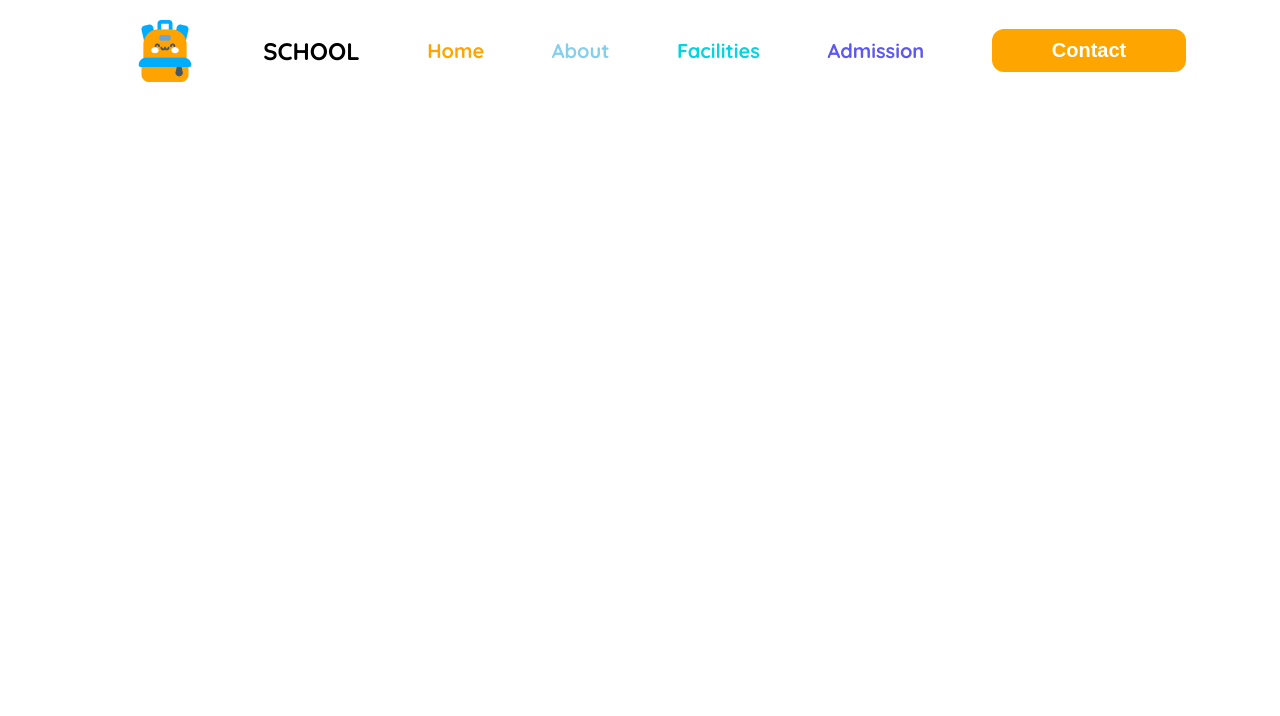
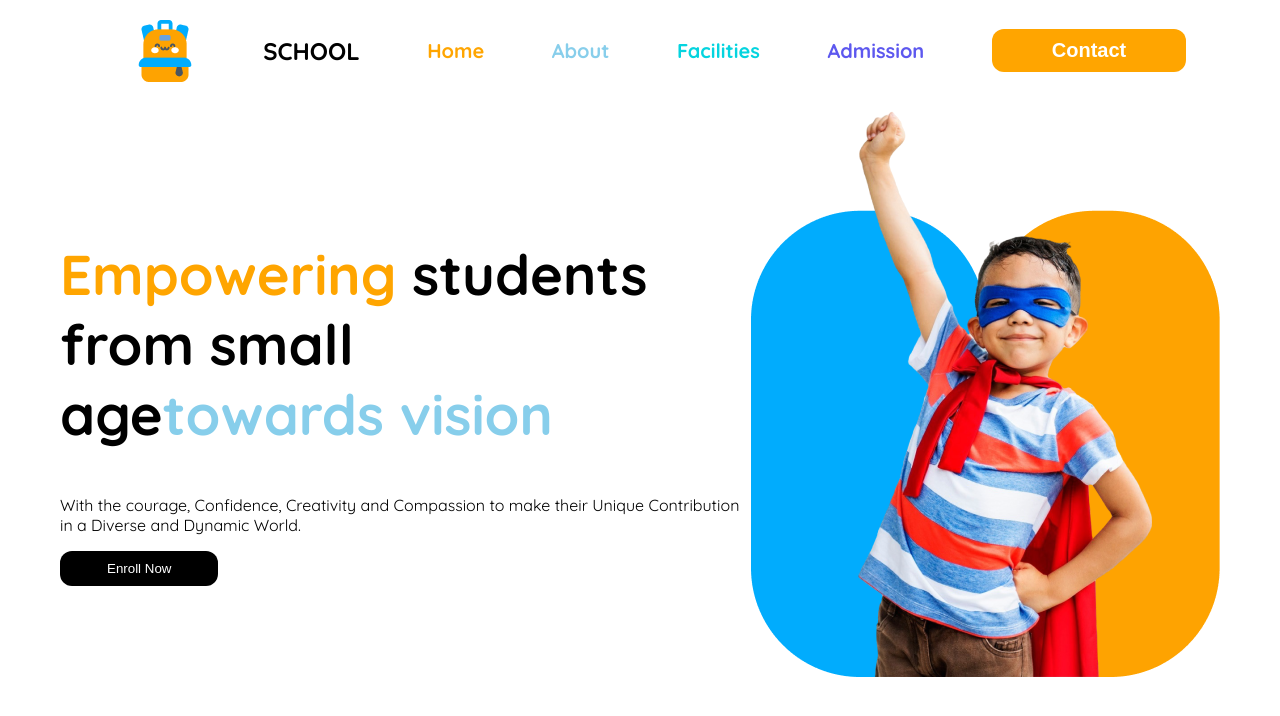
Before and after one commit to kabir542547301148/assignment-002, a plain HTML site: page index.html in a window 1280 px wide. Drawn offline with Linux system fonts and the light colour scheme.

Commit message:
added banner code

```diff
--- a/index.html
+++ b/index.html
@@ -33,6 +33,19 @@
 
     </header>
     <main>
+        <section class="banner">
+            <div class="banner-content">
+                <h2 class="banner-title"><span id="orange">Empowering</span>
+                    students from small<br>age<span id="sky-blue">towards vision</span>
+                </h2>
+                <p class="banner-description">With the courage, Confidence, Creativity and Compassion to make their Unique Contribution in a Diverse and Dynamic World.</p>
+                <button class="enroll-btn">Enroll Now</button>
+
+            </div>
+            <img src="assets/hero-kids.png" alt="">
+
+
+        </section>
 
     </main>
 
--- a/style/style.css
+++ b/style/style.css
@@ -70,6 +70,37 @@
 
 
   }
+  /* banner related style */
+  .banner{
+    max-width: 1160px;
+    margin: 0 auto;
+    display: flex;
+    justify-content: space-between;
+    align-items: center;
+  }
+  .banner-title{
+    font-weight: 700;
+    font-size: 3.5rem;
+  }
+  .banner-description{
+    font-weight: 400;
+    font-size: 1.25;
+
+  }
+  #orange{
+    color: orange;
+  }
+  #sky-blue{
+    color: skyblue;
+  }
+  .enroll-btn{
+    background-color: black;
+    color: #FFFFFF;
+    padding: 10px 47px 10px 47px;
+    border: none;
+    border-radius: 12px;
+  }
+
   /* responsive for small device */
   @media screen and (max-width: 576px){
     .hide{
```
